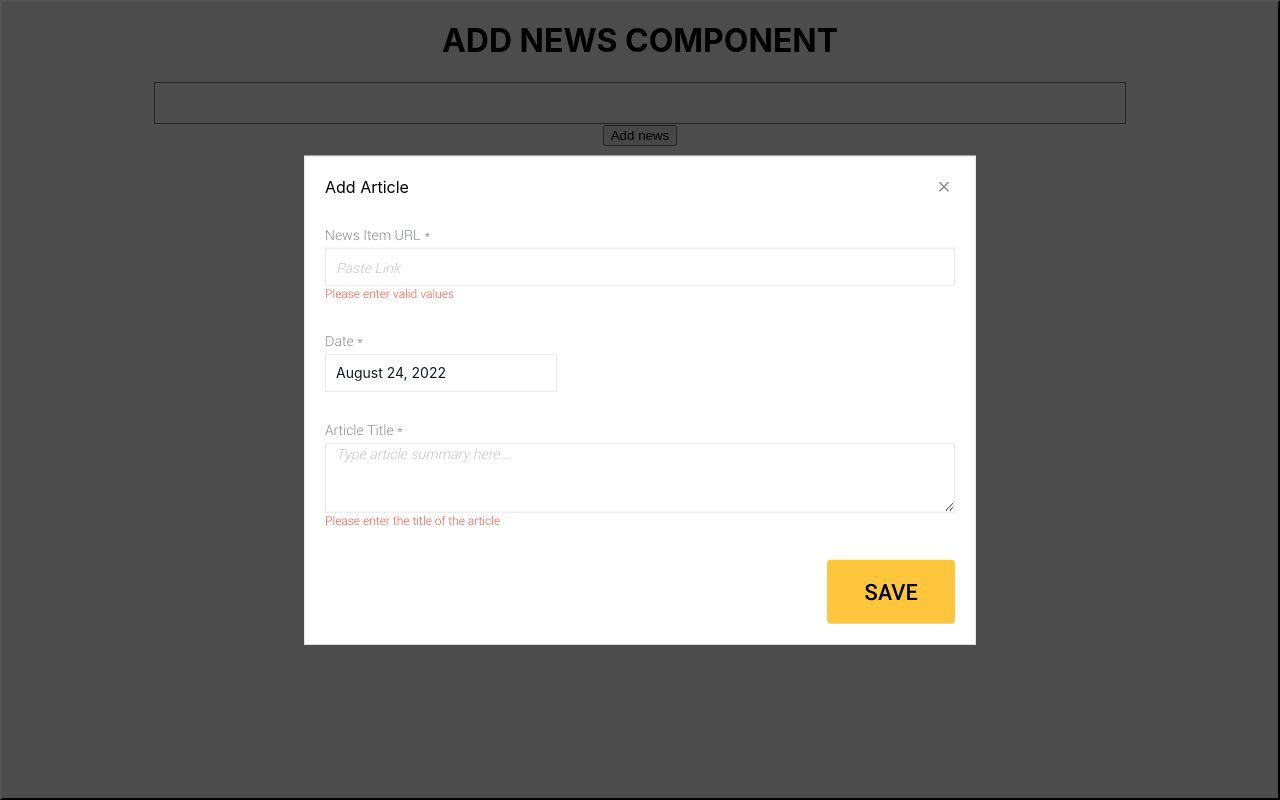
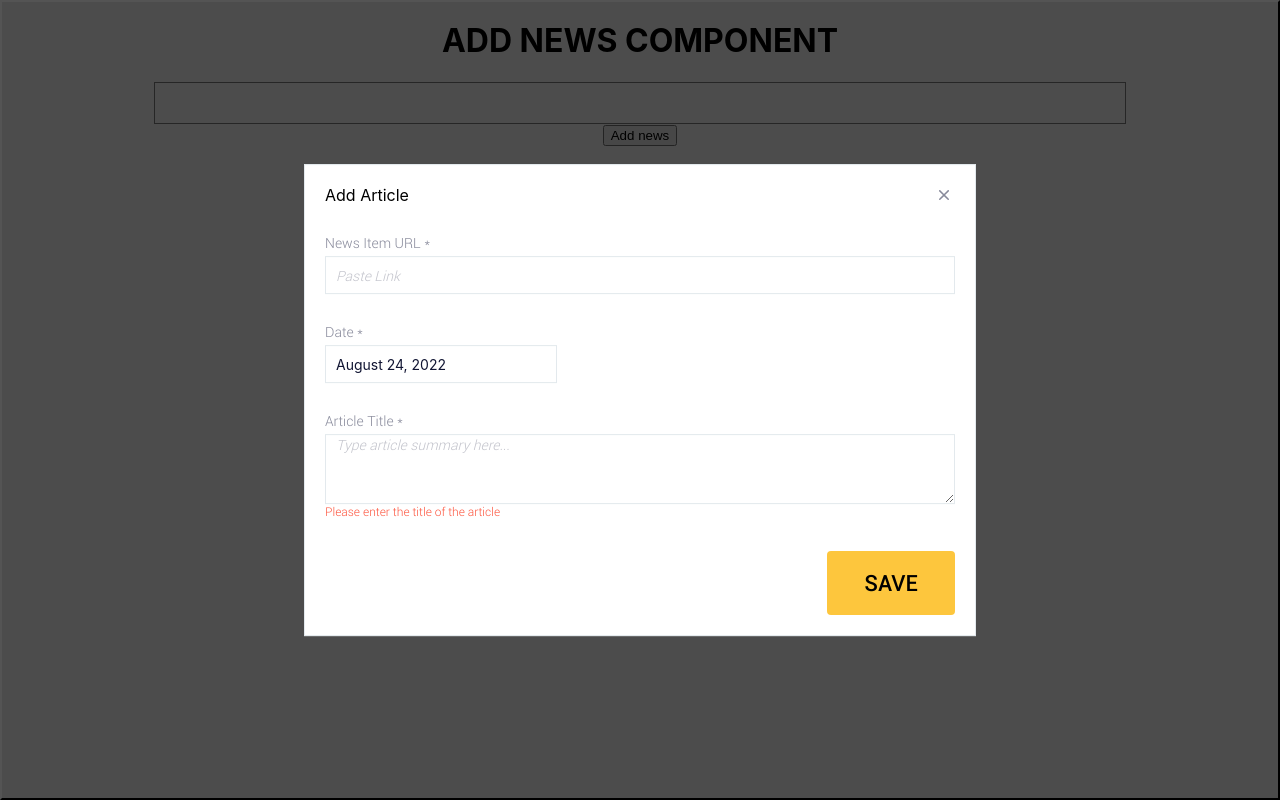
Before and after one commit to TsipiG/add-news, a React (Create React App) app in the folder news-popup/: page / in a window 1280 px wide. Both pictures are taken after a click on the button "Add news". Built offline with nearby package versions, Linux system fonts and the light colour scheme.

Commit message:
Adding is Valid Url on Save

```diff
--- a/news-popup/src/components/newsForm/NewsForm.tsx
+++ b/news-popup/src/components/newsForm/NewsForm.tsx
@@ -1,13 +1,10 @@
 import "react-datepicker/dist/react-datepicker.css";
 
 import React from "react";
-import { useSelector, useDispatch } from "react-redux";
-import { State } from "../../store";
 import styles from "./NewsForm.module.scss";
 import DatePicker from "react-datepicker";
 import { Button } from "../shared/button/button";
 // import { ruTranslations } from "stream-chat-react";
-import { addNewsItem } from "../ItemsList/itemsListSlice";
 
 // TODO:
 // to be able to edit article you need to create 3 components
@@ -27,7 +24,7 @@
   url?: string | null;
   title?: string | null;
   date?: string | null;
-  isValidUrl?: boolean;
+  errorUrl?: string | null;
   handleUrlChange: (url: string) => void;
   handleTitleChange: (title: string) => void;
   handleDateChange: (date: string) => void;
@@ -41,7 +38,7 @@
   url,
   title,
   date,
-  isValidUrl,
+  errorUrl,
   handleSubmit
 }: Props) => {
   return (
@@ -59,8 +56,8 @@
           placeholder="Paste Link"
           onChange={(event) => handleUrlChange(event.target.value)}
         />
-        {!isValidUrl && (
-          <div className={styles.errorLabel}>Please enter valid values</div>
+        {errorUrl && (
+          <div className={styles.errorLabel}>{errorUrl}</div>
         )}
       </div>
       <div className={styles.inputContainer}>
@@ -70,6 +67,7 @@
           onChange={(date: Date) => handleDateChange(date.toISOString())}
           dateFormat="MMMM d, yyyy"
           className="news-date"
+          minDate={new Date("2022/08/30")}
         />
       </div>
       <div className={styles.inputContainer}>
--- a/news-popup/src/features/AddNewsForm/AddNewsForm.tsx
+++ b/news-popup/src/features/AddNewsForm/AddNewsForm.tsx
@@ -1,11 +1,12 @@
 import "react-datepicker/dist/react-datepicker.css";
 
-import React from "react";
+import React, { useState } from "react";
 import { useSelector, useDispatch } from "react-redux";
 import { closePopup, State } from "../../store";
 import { NewsForm } from "../../components/NewsForm/NewsForm";
 import { updateDate, updateTitle, updateUrl } from "./addNewsFormSlice";
 import { addNewsItem } from "../../components/ItemsList/itemsListSlice";
+import { isValidUrl } from "../../utils/isValidUrl";
 
 export const AddNewsForm = () => {
   const dispatch = useDispatch();
@@ -13,9 +14,18 @@
   const url = useSelector((state: State) => state.addNewsForm.url);
   const title = useSelector((state: State) => state.addNewsForm.title);
   const date = useSelector((state: State) => state.addNewsForm.date);
+  const [errorUrl, setErrorUrl] = useState<string | null>(null);
 
   const handleSubmit = () => {
-    if (url && date && title) {
+    if(!url){
+       setErrorUrl("Please paste a valid url");
+       return;
+    }
+    if(!isValidUrl(url)){
+       setErrorUrl("This is not a valid url");
+       return;
+    }
+    if (date && title) {
       dispatch(
         addNewsItem({
           url,
@@ -41,6 +51,6 @@
   };
 
   return (
-    <NewsForm handleDateChange={handleDateChange} handleTitleChange={handleTitleChange} handleUrlChange={handleUrlChange} handleSubmit={handleSubmit} />
+    <NewsForm errorUrl={errorUrl} handleDateChange={handleDateChange} handleTitleChange={handleTitleChange} handleUrlChange={handleUrlChange} handleSubmit={handleSubmit} />
   )
 };
--- /dev/null
+++ b/news-popup/src/utils/isValidUrl.ts
@@ -0,0 +1,9 @@
+export const isValidUrl = (url:string) => {
+    const urlPattern = new RegExp('^(https?:\\/\\/)?'+ // validate protocol
+	    '((([a-z\\d]([a-z\\d-]*[a-z\\d])*)\\.)+[a-z]{2,}|'+ // validate domain name
+	    '((\\d{1,3}\\.){3}\\d{1,3}))'+ // validate OR ip (v4) address
+	    '(\\:\\d+)?(\\/[-a-z\\d%_.~+]*)*'+ // validate port and path
+	    '(\\?[;&a-z\\d%_.~+=-]*)?'+ // validate query string
+	    '(\\#[-a-z\\d_]*)?$','i'); // validate fragment locator
+    return urlPattern.test(url);
+}
```
